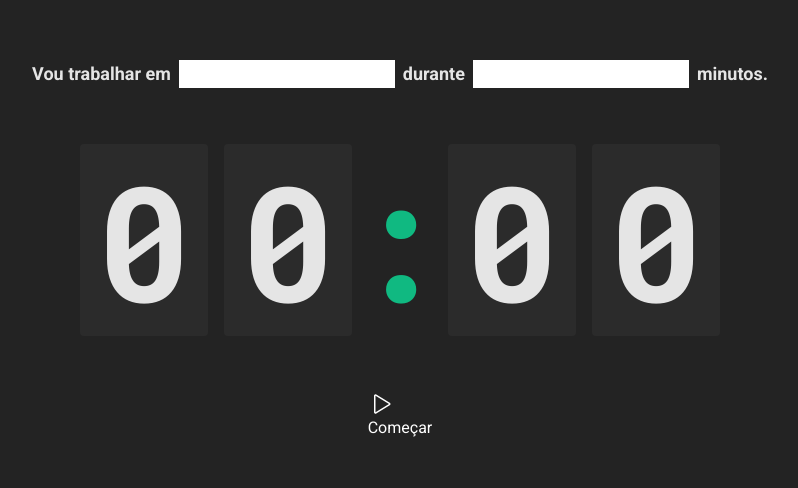
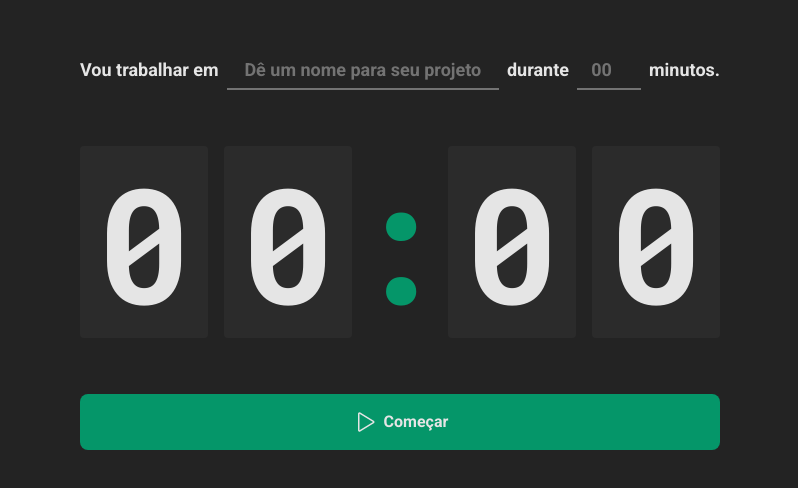
Before and after one commit to ignite-bootcamp/ignite-timer, a React (Vite) app: page / in a window 1280 px wide. Shown: the part 150-638 px from the top of the page, without its empty margins (240-1038 px from the left). Built offline with nearby package versions, Linux system fonts and the light colour scheme.

Commit message:
styling counter

```diff
--- a/src/components/Header.tsx
+++ b/src/components/Header.tsx
@@ -12,9 +12,9 @@ export function Header() {
           title="Timer"
           className={({ isActive }) =>
             classnames(
-              'w-12 h-12 flex justify-center items-center text-neutral-200 border-b-emerald-500 border-t-transparent hover:border-b-2 hover:border-t-2',
+              'w-12 h-12 flex justify-center items-center text-neutral-200 border-b-emerald-600 border-t-transparent hover:border-b-2 hover:border-t-2',
               {
-                'text-emerald-500': isActive,
+                'text-emerald-600': isActive,
               },
             )
           }
@@ -26,9 +26,9 @@ export function Header() {
           title="Histórico"
           className={({ isActive }) =>
             classnames(
-              'w-12 h-12 flex justify-center items-center text-neutral-200 border-b-emerald-500 border-t-transparent hover:border-b-2 hover:border-t-2',
+              'w-12 h-12 flex justify-center items-center text-neutral-200 border-b-emerald-600 border-t-transparent hover:border-b-2 hover:border-t-2',
               {
-                'text-emerald-500': isActive,
+                'text-emerald-600': isActive,
               },
             )
           }
--- a/src/pages/Home.tsx
+++ b/src/pages/Home.tsx
@@ -6,23 +6,36 @@ export default function Home() {
       <form className="flex flex-col items-center gap-14">
         <div className="w-full flex items-center justify-center gap-2 text-neutral-200 text-lg font-bold flex-wrap">
           <label htmlFor="task">Vou trabalhar em</label>
-          <input id="task" type="text" />
+          <input
+            className="flex-1 h-10 font-bold text-lg px-2 bg-transparent border-b-neutral-500 border-b-2 placeholder:text-neutral-500 placeholder:text-center focus:border-b-emerald-500 focus:outline-none"
+            placeholder="Dê um nome para seu projeto"
+            id="task"
+            type="text"
+          />
           <label htmlFor="minutesAmount">durante</label>
-          <input id="minutesAmount" type="number" />
+          <input
+            className="h-10 w-16 font-bold text-lg px-2 bg-transparent border-b-neutral-500 border-b-2 placeholder:text-neutral-500 placeholder:text-center focus:border-b-emerald-500 focus:outline-none"
+            id="minutesAmount"
+            type="number"
+            placeholder="00"
+          />
           <span>minutos.</span>
         </div>
 
         <div className="font-mono text-[10rem] leading-[8rem] text-neutral-200 flex gap-4 font-bold">
           <span className="bg-neutral-700/30 py-8 px-4 rounded">0</span>
           <span className="bg-neutral-700/30 py-8 px-4 rounded">0</span>
-          <div className="py-8 text-emerald-500 w-16 overflow-hidden flex justify-center">
+          <div className="py-8 text-emerald-600 w-16 overflow-hidden flex justify-center">
             :
           </div>
           <span className="bg-neutral-700/30 py-8 px-4 rounded">0</span>
           <span className="bg-neutral-700/30 py-8 px-4 rounded">0</span>
         </div>
 
-        <button type="submit">
+        <button
+          type="submit"
+          className="bg-emerald-600 text-neutral-200 flex items-center justify-center rounded-lg w-full p-4 gap-2 cursor-pointer font-bold enabled:hover:bg-emerald-700 transition disabled:bg-opacity-70 disabled:cursor-not-allowed"
+        >
           <Play size={24} />
           Começar
         </button>
```
